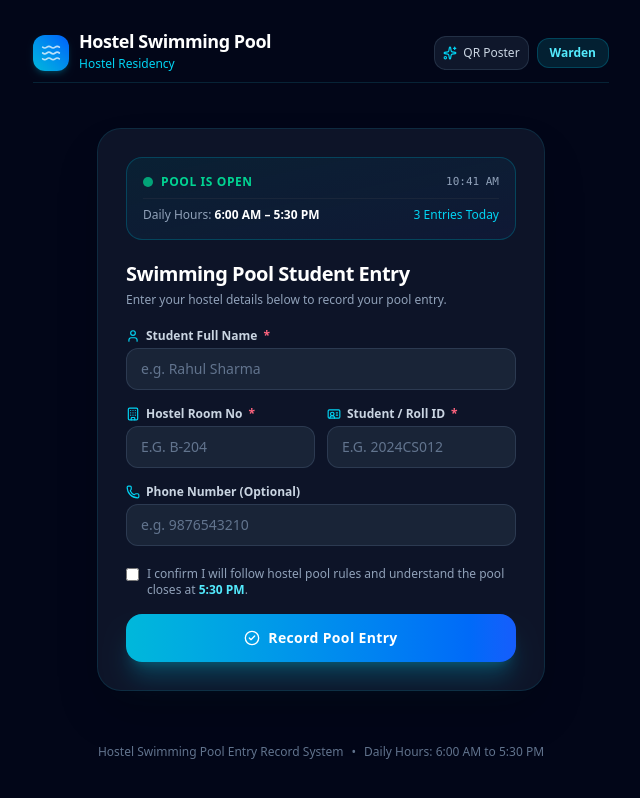
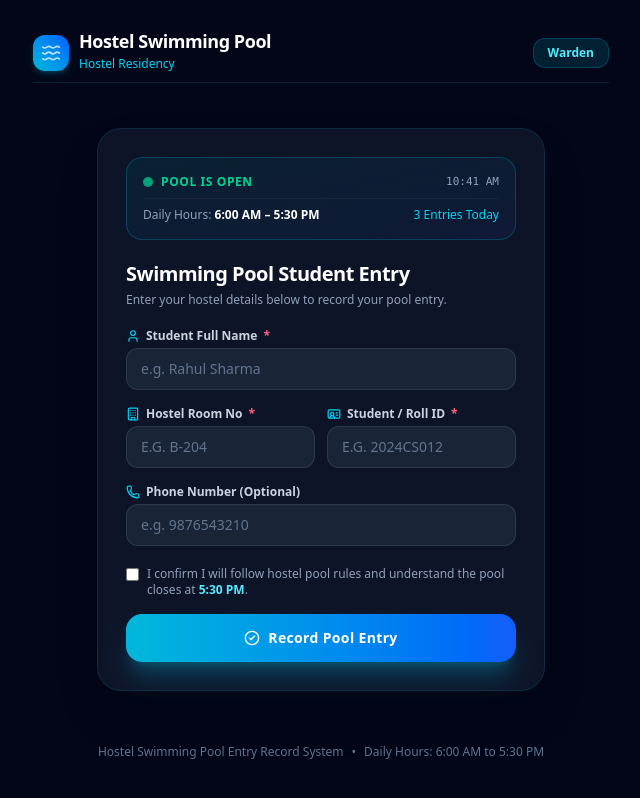
Before and after one commit to PratikSinha123/swimming-pool-, a React (Vite) app: page / in a window 1280 px wide. Shown: the whole page, without its empty margins (319-959 px from the left). Built offline with nearby package versions, Linux system fonts and the light colour scheme.

Commit message:
Move QR poster button exclusively to Warden admin section

```diff
--- a/src/App.tsx
+++ b/src/App.tsx
@@ -73,7 +73,6 @@ export default function App() {
             setShowWardenAuth(true);
           }
         }}
-        onOpenQRPoster={() => setShowQRPoster(true)}
       />
 
       {/* Warden Auth Modal (PIN prompt) */}
--- a/src/components/StudentEntryPortal.tsx
+++ b/src/components/StudentEntryPortal.tsx
@@ -9,7 +9,6 @@ import {
   CheckCircle2,
   AlertTriangle,
   ShieldCheck,
-  Sparkles,
   Phone,
   IdCard,
   Building,
@@ -21,7 +20,6 @@ interface StudentEntryPortalProps {
   todayEntriesCount: number;
   onCheckIn: (entry: Omit<PoolEntry, 'id' | 'entryTimestamp' | 'entryTimeFormatted' | 'dateStr'>) => Promise<PoolEntry | null>;
   onOpenWardenLogin: () => void;
-  onOpenQRPoster: () => void;
 }
 
 export const StudentEntryPortal: React.FC<StudentEntryPortalProps> = ({
@@ -29,7 +27,6 @@ export const StudentEntryPortal: React.FC<StudentEntryPortalProps> = ({
   todayEntriesCount,
   onCheckIn,
   onOpenWardenLogin,
-  onOpenQRPoster,
 }) => {
   // Live status update
   const [poolStatus, setPoolStatus] = useState<PoolOperatingStatus>(() =>
@@ -134,17 +131,8 @@ export const StudentEntryPortal: React.FC<StudentEntryPortalProps> = ({
 
         <div className="flex items-center gap-2">
           <button
-            onClick={onOpenQRPoster}
-            className="p-2 rounded-xl text-xs font-medium bg-slate-900 hover:bg-slate-800 text-slate-300 border border-slate-700/60 transition flex items-center gap-1.5"
-            title="View entrance QR code poster"
-          >
-            <Sparkles className="w-3.5 h-3.5 text-cyan-400" />
-            <span className="hidden sm:inline">QR Poster</span>
-          </button>
-
-          <button
             onClick={onOpenWardenLogin}
-            className="px-3 py-1.5 rounded-xl text-xs font-semibold bg-cyan-950/60 hover:bg-cyan-900/80 text-cyan-300 border border-cyan-800/60 transition"
+            className="px-3.5 py-1.5 rounded-xl text-xs font-semibold bg-cyan-950/60 hover:bg-cyan-900/80 text-cyan-300 border border-cyan-800/60 transition cursor-pointer"
           >
             Warden
           </button>
--- a/src/components/WardenPanel.tsx
+++ b/src/components/WardenPanel.tsx
@@ -188,7 +188,7 @@ export const WardenPanel: React.FC<WardenPanelProps> = ({
         {activeTab === 'records' && (
           <div className="space-y-6">
             {/* Top Stat Cards */}
-            <div className="grid grid-cols-1 sm:grid-cols-3 gap-4">
+            <div className="grid grid-cols-1 sm:grid-cols-2 lg:grid-cols-4 gap-4">
               {/* Today's Entries */}
               <div className="bg-slate-900/90 border border-cyan-900/40 rounded-2xl p-5 shadow-lg">
                 <div className="flex items-center justify-between text-xs text-slate-400 font-medium mb-1">
@@ -197,7 +197,7 @@ export const WardenPanel: React.FC<WardenPanelProps> = ({
                 </div>
                 <div className="text-3xl font-bold text-white tracking-tight">
                   {todayEntries.length}{' '}
-                  <span className="text-sm font-normal text-slate-400">students recorded</span>
+                  <span className="text-sm font-normal text-slate-400">recorded</span>
                 </div>
                 <span className="block text-[11px] text-emerald-400 mt-2">
                   Total all-time records: {entries.length}
@@ -221,7 +221,7 @@ export const WardenPanel: React.FC<WardenPanelProps> = ({
                 </div>
                 <button
                   onClick={() => setActiveTab('settings')}
-                  className="mt-2 text-xs text-cyan-400 hover:underline flex items-center gap-1 font-medium"
+                  className="mt-2 text-xs text-cyan-400 hover:underline flex items-center gap-1 font-medium cursor-pointer"
                 >
                   Change operating hours →
                 </button>
@@ -246,9 +246,26 @@ export const WardenPanel: React.FC<WardenPanelProps> = ({
                 </div>
                 <button
                   onClick={() => setActiveTab('sheets')}
-                  className="mt-2 text-xs text-cyan-400 hover:underline flex items-center gap-1 font-medium"
+                  className="mt-2 text-xs text-cyan-400 hover:underline flex items-center gap-1 font-medium cursor-pointer"
                 >
                   Configure webhook →
+                </button>
+              </div>
+
+              {/* Entrance QR Poster Card */}
+              <div className="bg-slate-900/90 border border-cyan-800/40 rounded-2xl p-5 shadow-lg">
+                <div className="flex items-center justify-between text-xs text-slate-400 font-medium mb-1">
+                  <span>Entrance QR Code</span>
+                  <QrCode className="w-4 h-4 text-cyan-400" />
+                </div>
+                <div className="text-lg font-bold text-white tracking-tight mt-1">
+                  Scannable Poster
+                </div>
+                <button
+                  onClick={onOpenQRPoster}
+                  className="mt-2 text-xs text-cyan-400 hover:underline flex items-center gap-1 font-medium cursor-pointer"
+                >
+                  View & Print QR Poster →
                 </button>
               </div>
             </div>
```
